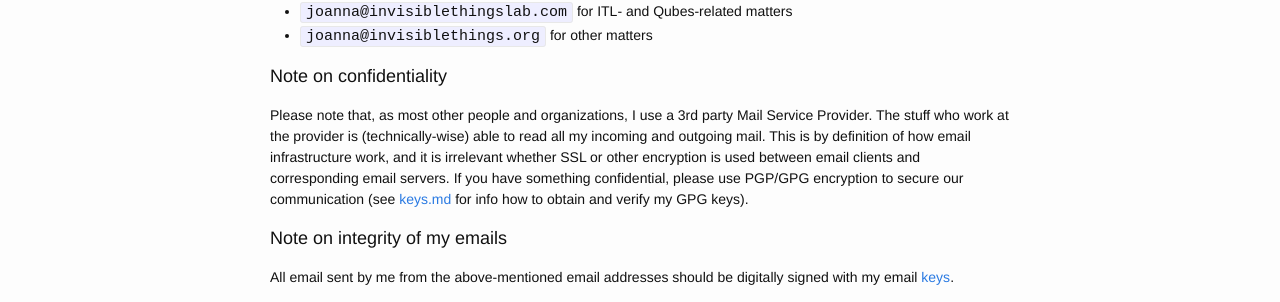
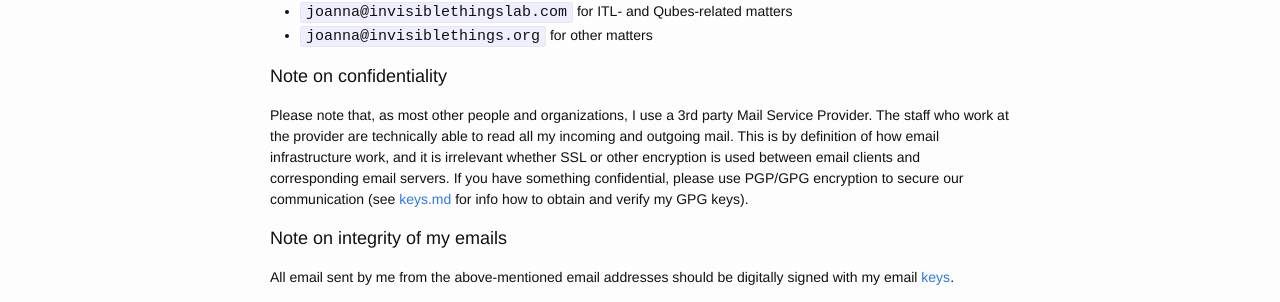
Before and after one commit to rootkovska/rootkovska.github.io, a Jekyll site: the page built from contact.md, in a window 1280 px wide. Shown: the part 172-474 px from the top of the page. Built offline with Jekyll 4.4.1, drawn with Linux system fonts in a browser that asks for light colours; Markdown is read by kramdown in place of the engine named in the settings.

Commit message:
Contact: minor style correction

```diff
--- a/contact.md
+++ b/contact.md
@@ -15,11 +15,11 @@ I can be contacted via email using the following addresses:
 Note on confidentiality
 ------------------------
 
-Please note that, as most other people and organizations, I use a 3rd party
-Mail Service Provider. The stuff who work at the provider is (technically-wise)
-able to read all my incoming and outgoing mail. This is by definition of how
-email infrastructure work, and it is irrelevant whether SSL or other encryption
-is used between email clients and corresponding email servers. If you have
+Please note that, as most other people and organizations, I use a 3rd party Mail
+Service Provider. The staff who work at the provider are technically able to
+read all my incoming and outgoing mail. This is by definition of how email
+infrastructure work, and it is irrelevant whether SSL or other encryption is
+used between email clients and corresponding email servers. If you have
 something confidential, please use PGP/GPG encryption to secure our
 communication (see [keys.md](/keys/) for info how to obtain and verify my GPG
 keys).
```
